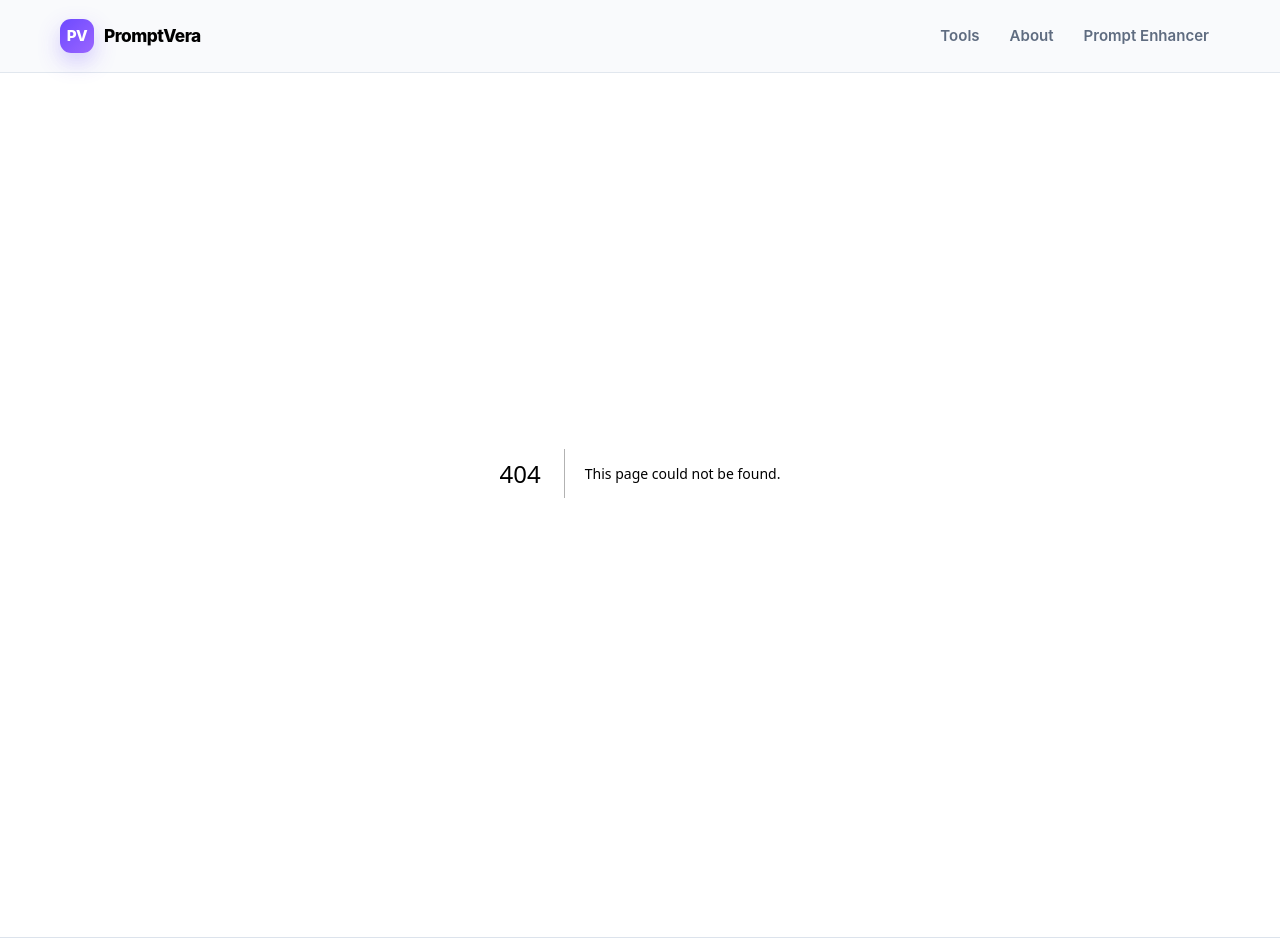
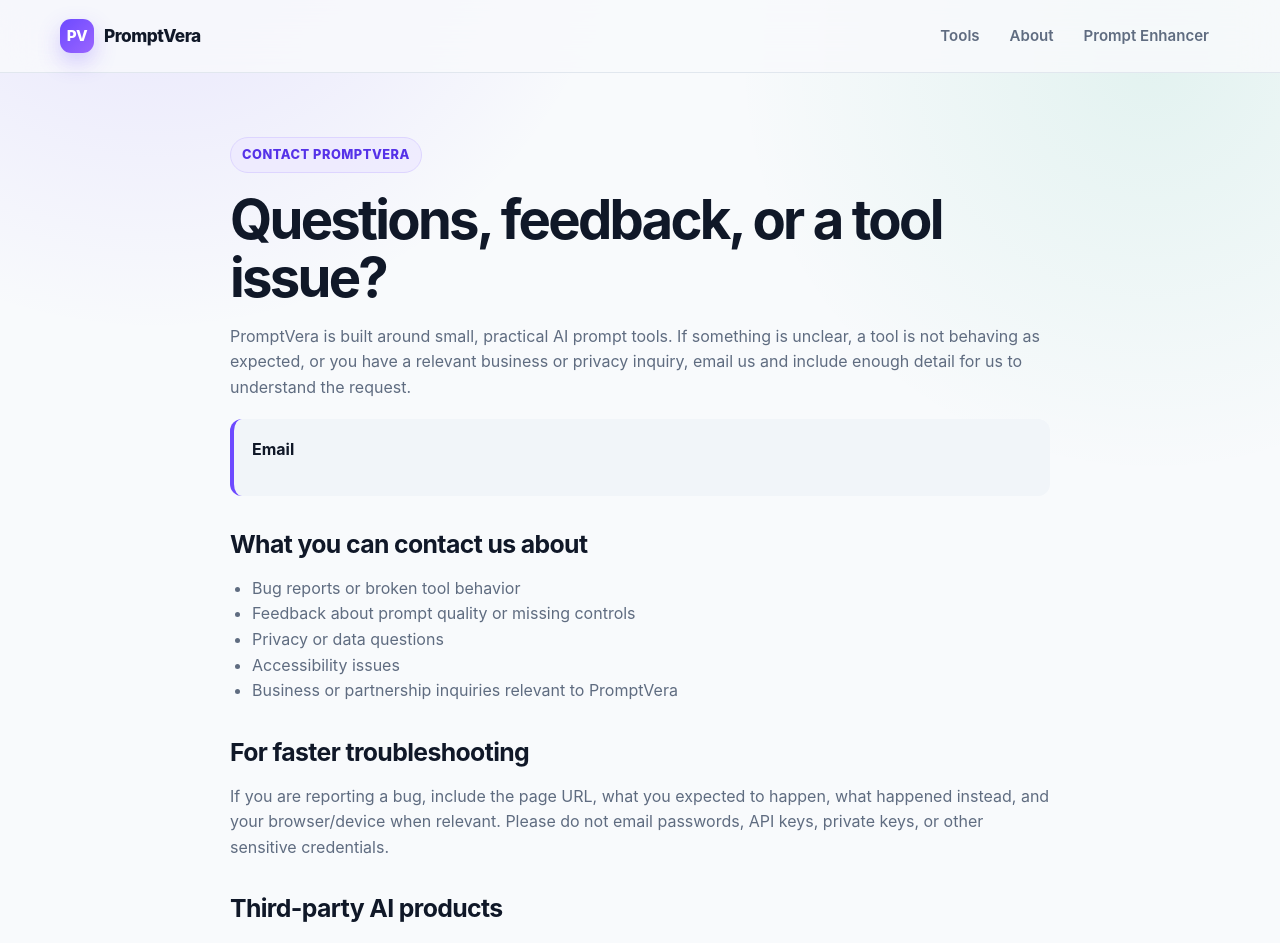
Before and after one commit to GrithX-Solutions/promptvera, a Next.js app: page /contact in a window 1280 px wide. Before the commit this address had no page. Shown: the top 943 px of the page. Built offline with nearby package versions, Linux system fonts and the light colour scheme.

Commit message:
feat: add PromptVera contact page

```diff
--- /dev/null
+++ b/app/contact/page.tsx
@@ -0,0 +1,55 @@
+import type { Metadata } from "next";
+import { siteConfig } from "@/lib/site";
+
+export const metadata: Metadata = {
+  title: "Contact",
+  description:
+    "Contact PromptVera for tool feedback, bug reports, privacy requests, business inquiries, and general questions.",
+  alternates: { canonical: "/contact" },
+};
+
+export default function ContactPage() {
+  return (
+    <div className="shell simple-page prose">
+      <span className="eyebrow">Contact PromptVera</span>
+      <h1>Questions, feedback, or a tool issue?</h1>
+      <p>
+        PromptVera is built around small, practical AI prompt tools. If something is unclear,
+        a tool is not behaving as expected, or you have a relevant business or privacy inquiry,
+        email us and include enough detail for us to understand the request.
+      </p>
+
+      <div className="callout">
+        <strong>Email</strong>
+        <p>
+          <a href={`mailto:${siteConfig.contactEmail}`}>
+            {siteConfig.contactEmail}
+          </a>
+        </p>
+      </div>
+
+      <h2>What you can contact us about</h2>
+      <ul>
+        <li>Bug reports or broken tool behavior</li>
+        <li>Feedback about prompt quality or missing controls</li>
+        <li>Privacy or data questions</li>
+        <li>Accessibility issues</li>
+        <li>Business or partnership inquiries relevant to PromptVera</li>
+      </ul>
+
+      <h2>For faster troubleshooting</h2>
+      <p>
+        If you are reporting a bug, include the page URL, what you expected to happen, what
+        happened instead, and your browser/device when relevant. Please do not email passwords,
+        API keys, private keys, or other sensitive credentials.
+      </p>
+
+      <h2>Third-party AI products</h2>
+      <p>
+        PromptVera is an independent utility site. We cannot provide account support for third-party
+        AI services referenced by our tools. For billing, account access, or service-specific
+        problems, contact the relevant provider directly.
+      </p>
+    </div>
+  );
+}
```
